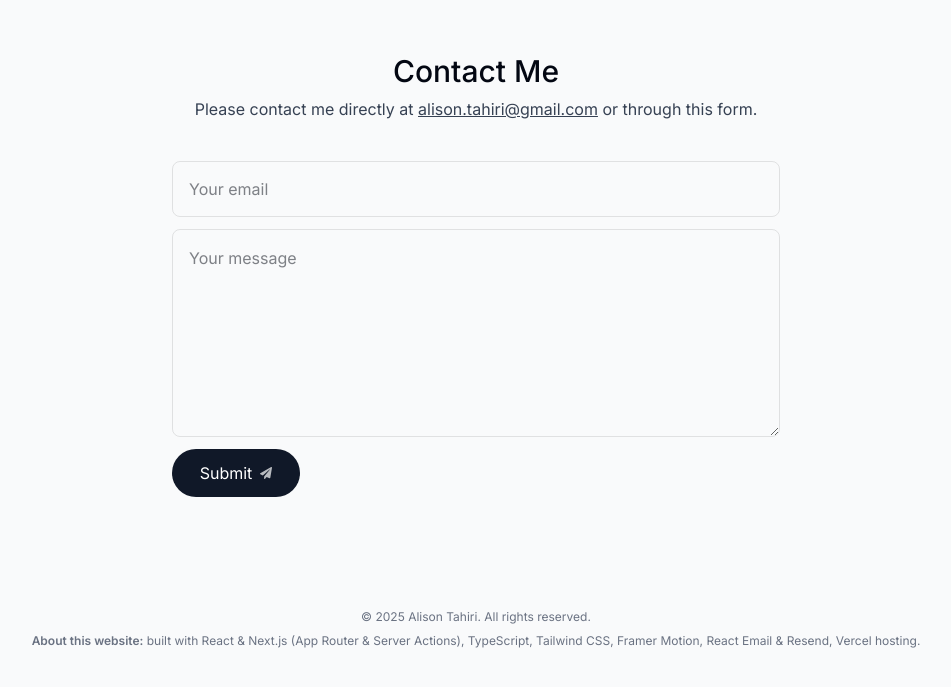
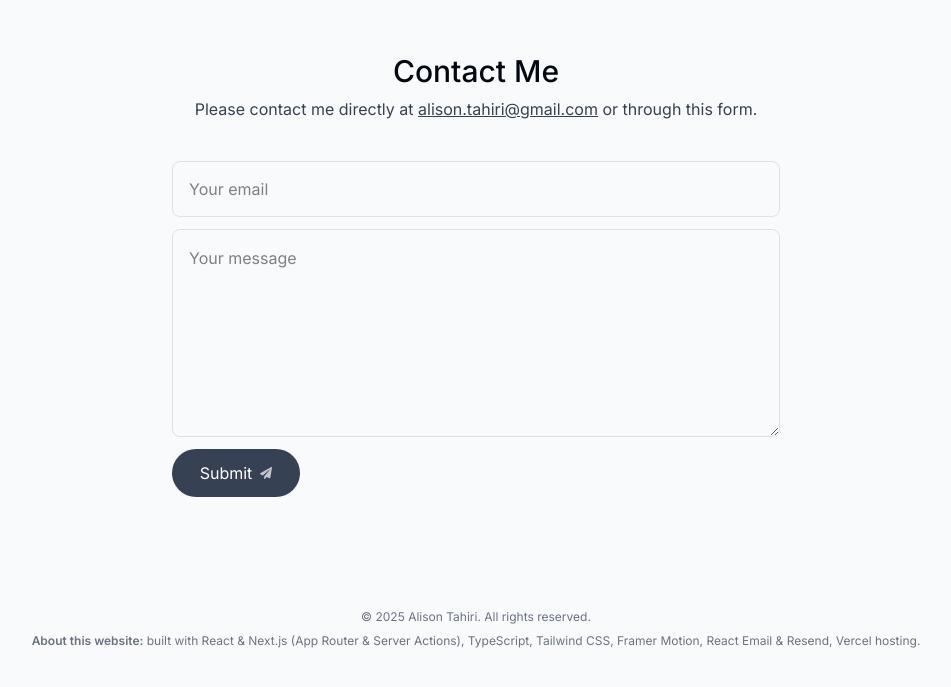
Before and after one commit to AlisonTahiri/my-website-nextjs13, a Next.js app: page / in a window 1280 px wide. Shown: the part 4097-4784 px from the top of the page, without its empty margins (164-1115 px from the left). Built offline with nearby package versions, Linux system fonts and the light colour scheme; no server answers.

Commit message:
Fix submit btn background color.

```diff
--- a/components/submit-btn.tsx
+++ b/components/submit-btn.tsx
@@ -8,7 +8,7 @@
   return (
     <button
       type="submit"
-      className="group flex items-center justify-center gap-2 h-[3rem] w-[8rem] bg-gray-900 text-white rounded-full outline-none transition-all focus:scale-110 hover:scale-110 hover:bg-gray-950 active:scale-105 dark:bg-white dark:bg-opacity-10 disabled:scale-100 disabled:bg-opacity-65"
+      className="group flex items-center justify-center gap-2 h-[3rem] w-[8rem] bg-gray-700 text-white rounded-full outline-none transition-all focus:scale-110 hover:scale-110 hover:bg-gray-800 active:scale-105  dark:bg-opacity-10 cursor-pointer disabled:scale-100 disabled:bg-opacity-65"
       disabled={pending}
     >
       {pending ? (
```
